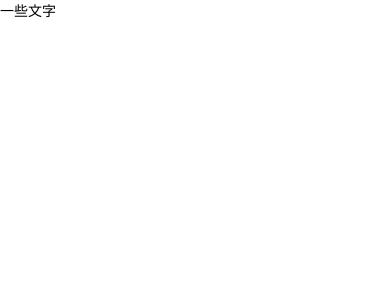
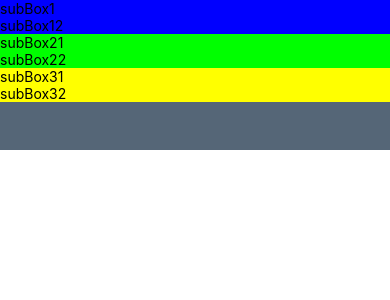
Before and after one commit to xunzhongchen/react-native, a React Native app: screen / in a window 390 px wide. Shown: the top 300 px of the page. Built offline with nearby package versions, Linux system fonts and the light colour scheme.

Commit message:
flex-container

```diff
--- a/App.js
+++ b/App.js
@@ -19,8 +19,17 @@ export default class App extends Component<Props> {
   render() {
     return (
       <View style={style.container}>
-        <View style={style.subBox}>
-          <Text style={style.text}>一些文字</Text>
+        <View style={[style.subBox,style.s1]}>
+          <Text style={style.text}>subBox1</Text>
+          <Text style={style.text}>subBox12</Text>
+        </View>
+        <View style={[style.subBox,style.s2]}>
+          <Text style={style.text}>subBox21</Text>
+          <Text style={style.text}>subBox22</Text>
+        </View>
+        <View style={[style.subBox,style.s3]}>
+          <Text style={style.text}>subBox31</Text>
+          <Text style={style.text}>subBox32</Text>
         </View>
       </View>
     );
@@ -30,10 +39,27 @@ export default class App extends Component<Props> {
 
 const style = StyleSheet.create({
   container: {
+    //display:'flex',// flex | none
+    //flexDirection:'column',// row（css 默认） | row-reverse | column(rn 默认) | column-reverse;
+    //justifyContent:'space-around',//flex-start(默认) | flex-end | center | space-between | space-around;
+    //flexWrap: 'nowrap',//nowrap (默认)| wrap | wrap-reverse;
+    //alignItems: 'flex-start',//flex-start | flex-end | center | baseline | stretch (默认);
+    backgroundColor:'#567',
+    height:150
+  },
+  subBox:{
+    backgroundColor:'red',
 
   },
-  subBox:{
 
+  s1:{
+    backgroundColor:'#00f',
+  },
+  s2:{
+    backgroundColor:'#0f0',
+  },
+  s3:{
+    backgroundColor:'#ff0',
   },
   text:{
 
```
Also changed, not shown: 2 other files (tests, documents, lock files or other folders).
